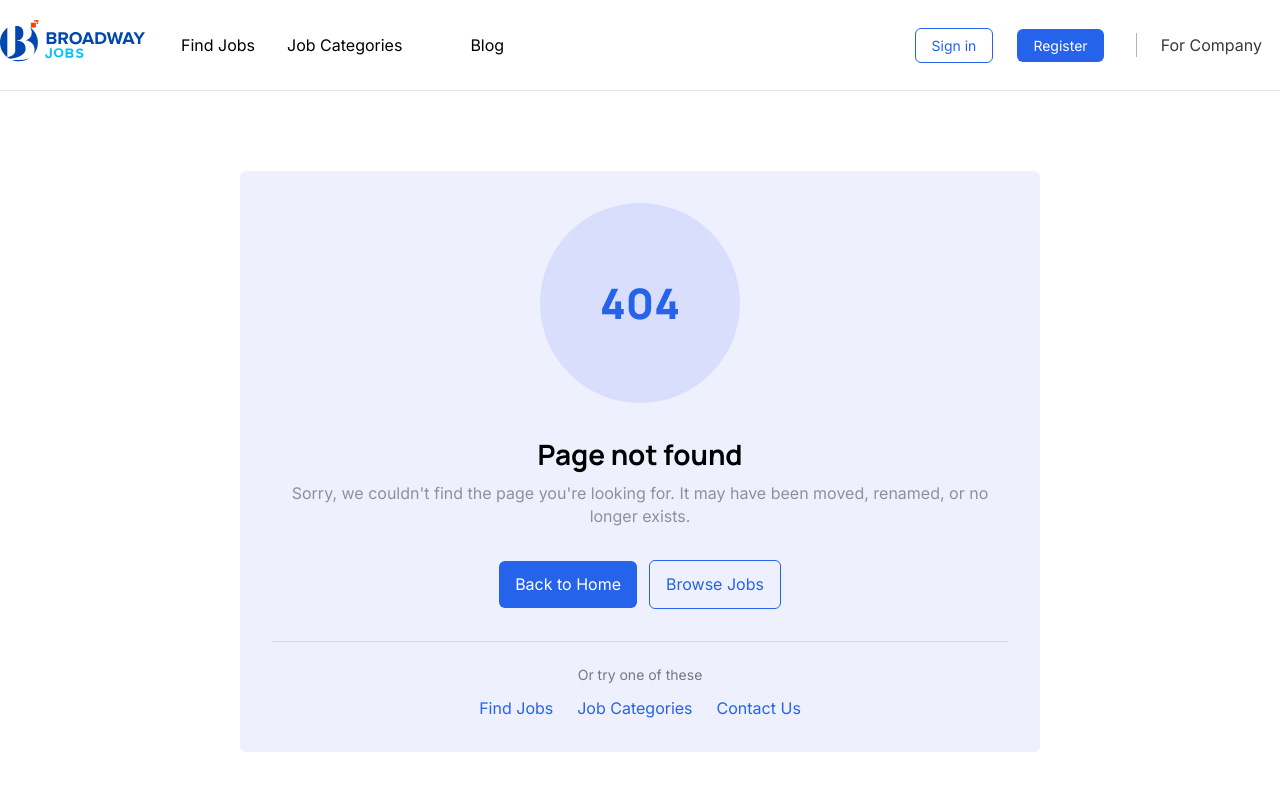
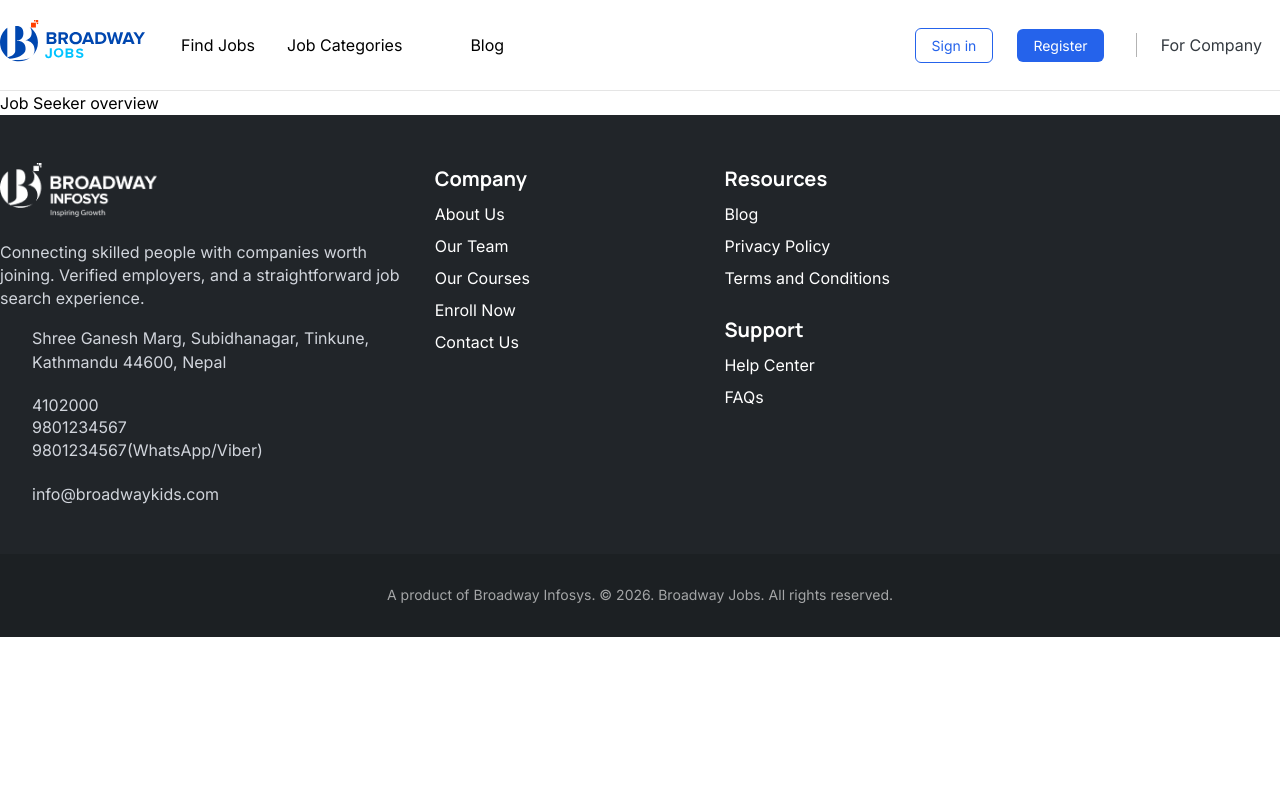
Before and after one commit to Ashish09-cmd/job-protol1, a Next.js app: page /jobseeker/overview in a window 1280 px wide. Before the commit this address had no page. Shown: the top 800 px of the page. Built offline with nearby package versions, Linux system fonts and the light colour scheme; some icons are missing.

Commit message:
feat: add JobSeekerOverview component and improve button styling in LoginForm

```diff
--- /dev/null
+++ b/app/(web)/jobseeker/overview/page.tsx
@@ -0,0 +1,9 @@
+export default function JobSeekerOverview(){
+    return(
+        <>
+           <section>
+              Job Seeker overview
+           </section>
+        </>
+    )
+}
--- a/components/auth/LoginForm.tsx
+++ b/components/auth/LoginForm.tsx
@@ -66,7 +66,7 @@ export default function LoginForm() {
             {errors.root.message}
           </p>
         )}
-        <Button type="submit" fullWidth loading={isSubmitting}>
+        <Button type="submit"  fullWidth loading={isSubmitting}>
           Log in
         </Button>
       </div>
```
